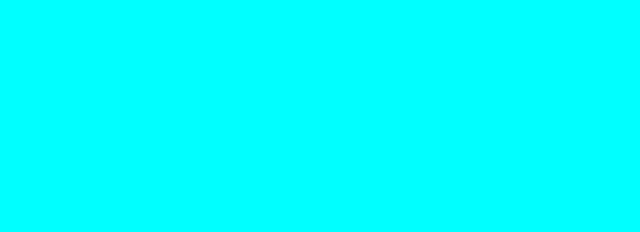
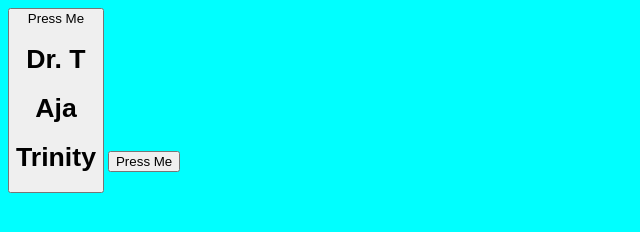
Before and after one commit to ImadOttallah/loops-data, a plain HTML site: page index.html in a window 1280 px wide. Shown: the whole page, without its empty margins (0-640 px from the left). Drawn offline with Linux system fonts and the light colour scheme.

Commit message:
learned loops

```diff
--- a/index.html
+++ b/index.html
@@ -8,7 +8,8 @@
   <link rel="stylesheet" href="main.css">
 </head>
 <body>
-
+  <button id="instructors">Press Me</button>
+  <button id="main-btn">Press Me</button>
 <script src="main.js"></script>
 </body>
 </html>
--- a/main.js
+++ b/main.js
@@ -1 +1,137 @@
-console.log("hello");
+
+const instructors = document.querySelector("#instructors");
+const team = [
+  {
+    id: 1,
+    name: "Dr. T",
+    email: "drt@drt.com",
+    favoriteColor: "red",
+    image: "https://avatars3.githubusercontent.com/u/29741570?s=460&u=16cc038bd4c459a12eb198fc313043cd37c80a64&v=4"
+  },
+  {
+    id: 2,
+    name: "Aja",
+    email: "drt@drt.com",
+    favoriteColor: "RED",
+    image: "https://avatars3.githubusercontent.com/u/57641436?s=400&u=1383b4d27114c6c7e3f05d55a4b4ac536971316a&v=4"
+  },
+  {
+    id: 3,
+    name: "Trinity",
+    email: "drt@drt.com",
+    favoriteColor: "blue",
+    image: "https://avatars1.githubusercontent.com/u/31781724?s=460&u=10531433afe0ed55948173fab061a75fc3ffa8c1&v=4"
+  },
+];
+for (const taco of team) {
+  console.log(taco.name)
+  instructors.innerHTML += `<h1>${taco.name}</h1>`
+}
+
+
+
+
+
+
+
+
+
+
+
+
+
+
+
+
+
+
+
+
+
+
+
+
+
+
+
+
+
+
+
+
+
+
+
+
+
+
+
+
+
+
+
+
+
+
+
+
+// //console.log("hello");
+// const button = document.getElementById("main-btn");
+// console.log(button);
+// button.innerHTML = "<b>Click Me</b>"
+
+// const buttonTwo = document.querySelector("#main-btn");
+// console.log(button);
+// button.innerHTML = "<b>Click Me</b>"
+
+
+// const word = "Engineer";
+// const team = [
+//   {
+//     id: 1,
+//     name: "Dr. T",
+//     email: "drt@drt.com",
+//     favoriteColor: "red",
+//     image: "https://avatars3.githubusercontent.com/u/29741570?s=460&u=16cc038bd4c459a12eb198fc313043cd37c80a64&v=4"
+//   },
+//   {
+//     id: 2,
+//     name: "Aja",
+//     email: "drt@drt.com",
+//     favoriteColor: "RED",
+//     image: "https://avatars3.githubusercontent.com/u/57641436?s=400&u=1383b4d27114c6c7e3f05d55a4b4ac536971316a&v=4"
+//   },
+//   {
+//     id: 3,
+//     name: "Trinity",
+//     email: "drt@drt.com",
+//     favoriteColor: "blue",
+//     image: "https://avatars1.githubusercontent.com/u/31781724?s=460&u=10531433afe0ed55948173fab061a75fc3ffa8c1&v=4"
+//   },
+// ];
+
+// console.log(team.length);
+
+// // // FOR LOOP
+// // for (let index = 0; index < team.length; index++) {
+// //   console.log(team[index]);
+// // }
+
+// // // FOR OF LOOP
+// // for (const letter of word) {
+// //   console.log(letter);
+// // }
+// for (const instructor of team) {
+//   console.log(instructor.name);
+// }
+
+// // // FOR EACH LOOP ONLY FOR ARRAYS
+// // team.forEach((memberObj) => {
+// //   console.log(memberObj.name);
+// // });
+
+// // TARGETING ELEMENTS ON THE DOM
+// const app = document.querySelector("#app");
+// app.innerHTML = "Hello World!"
+
+// // Put the names of the instructors on the DOM
```
